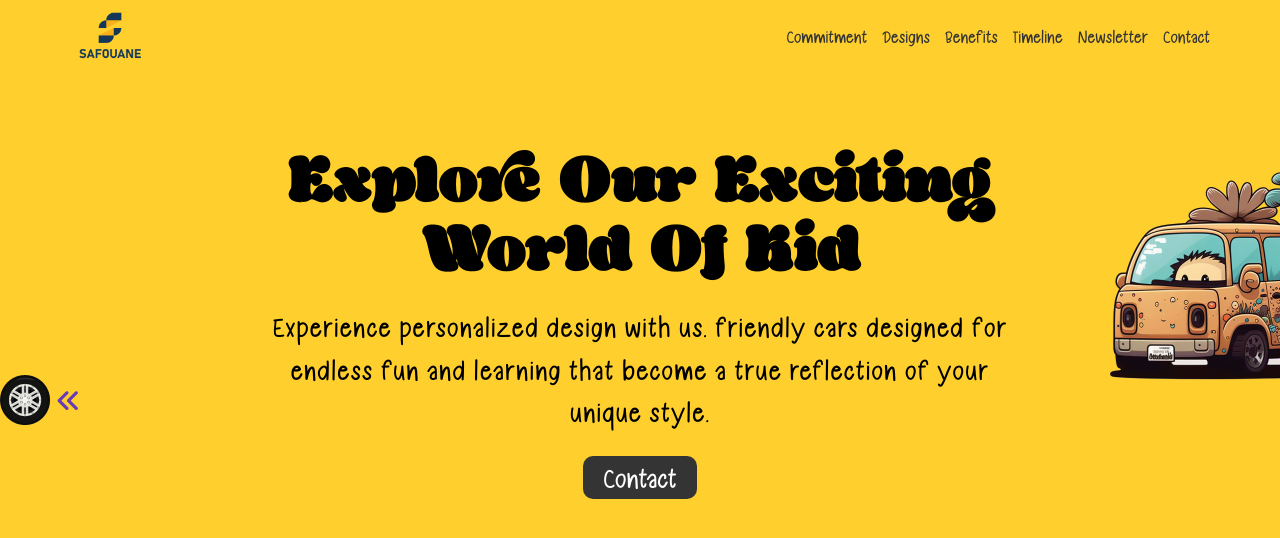
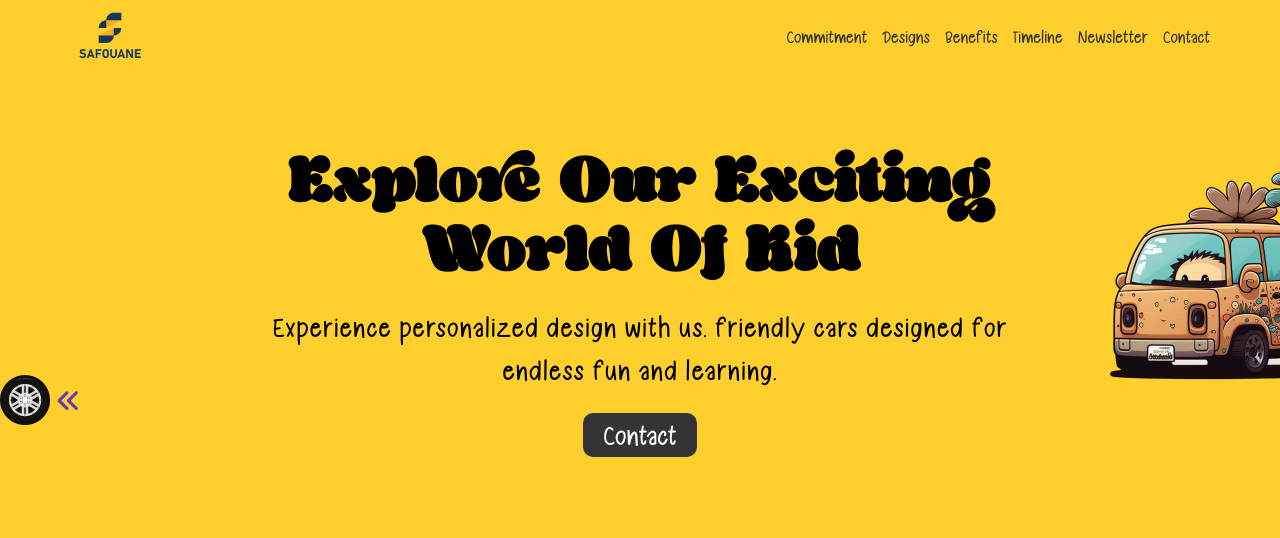
Before and after one commit to safouanemeniaoui/JoyfulWheels, a plain HTML site: page index.html in a window 1280 px wide. Shown: the top 538 px of the page. Drawn offline with Linux system fonts and the light colour scheme.

Commit message:
update index.html

```diff
--- a/index.html
+++ b/index.html
@@ -55,8 +55,7 @@
           <h2>explore our exciting world of kid</h2>
           <p>
             Experience personalized design with us. friendly cars designed for
-            endless fun and learning that become a true reflection of your
-            unique style.
+            endless fun and learning.
           </p>
           <a href="#">contact</a>
         </div>
```
